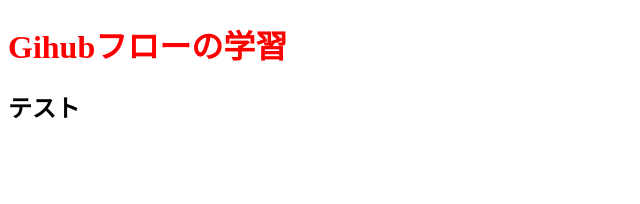
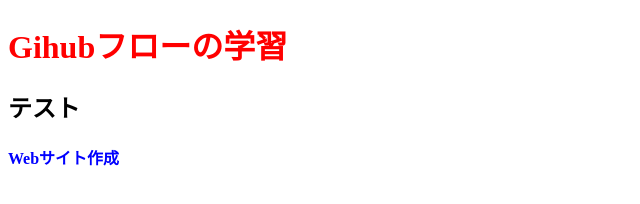
Before and after one commit to Makoto-9501/GIthubflow, a plain HTML site: page index.html in a window 1280 px wide. Shown: the whole page, without its empty margins (0-640 px from the left). Drawn offline with Linux system fonts and the light colour scheme; files that its build step writes are made by us from their sources.

Commit message:
add h4 tag

```diff
--- a/index.html
+++ b/index.html
@@ -9,5 +9,6 @@
 <body>
   <h1>Gihubフローの学習</h1>
   <h2>テスト</h2>
+  <h4>Webサイト作成</h4>
 </body>
 </html>
--- a/style.css
+++ b/style.css
@@ -1,3 +1,7 @@
 h1{
   color: red;
 }
+
+h4{
+  color: blue
+}
```
